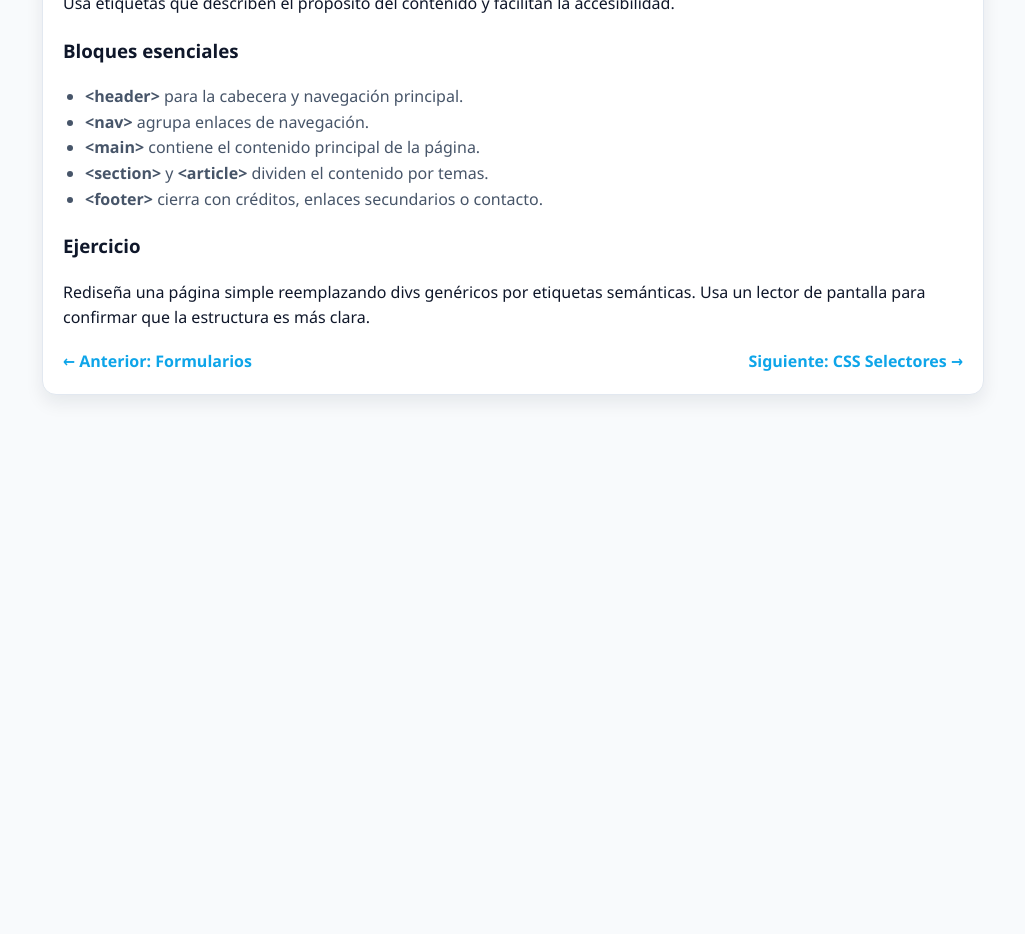
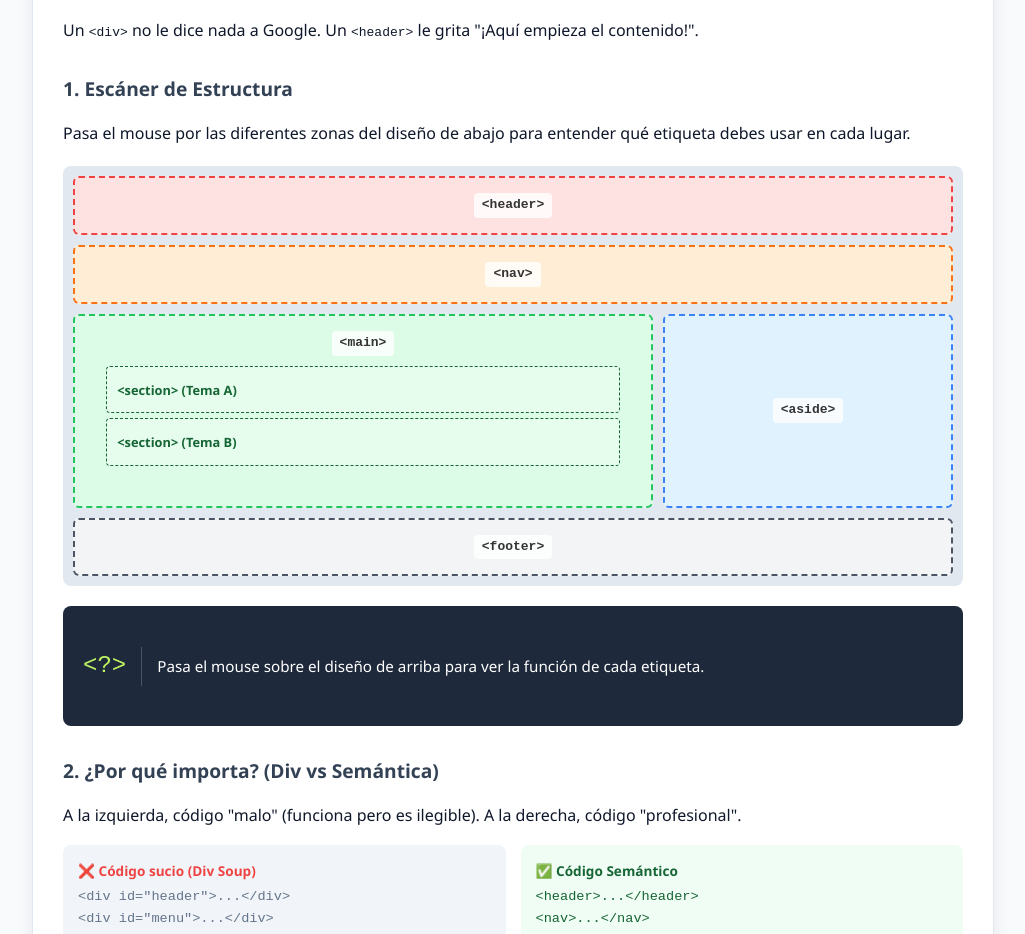
Before and after one commit to jreynoso111/Front-end-basico-WebDev, a plain HTML site: page clases/html-semantica.html in a window 1280 px wide. Shown: the part 150-1084 px from the top of the page, without its empty margins (127-1152 px from the left). Before the commit the page ends 800 px from the top, so only its background shows below. Drawn offline with Linux system fonts and the light colour scheme.

Commit message:
Update html-semantica.html

```diff
--- a/clases/html-semantica.html
+++ b/clases/html-semantica.html
@@ -5,37 +5,173 @@
     <meta name="viewport" content="width=device-width, initial-scale=1.0">
     <title>HTML: Semántica</title>
     <style>
-        :root { --primary:#2563eb; --bg:#f8fafc; --card:#fff; --text:#0f172a; --muted:#475569; --border:#e2e8f0; }
+        /* --- ESTILOS BASE --- */
+        :root { --primary:#2563eb; --bg:#f8fafc; --card:#fff; --text:#0f172a; --muted:#475569; --border:#e2e8f0; --code-bg: #1e293b; }
+
         body { font-family:'Segoe UI', Tahoma, sans-serif; background:var(--bg); color:var(--text); margin:0; padding:22px; line-height:1.6; }
-        .card { background:var(--card); border:1px solid var(--border); border-radius:14px; padding:20px; max-width:900px; margin:0 auto; box-shadow:0 8px 18px rgba(15,23,42,0.08); }
-        h1 { color:var(--primary); margin-top:0; }
-        .breadcrumb a { text-decoration:none; color:#0ea5e9; font-weight:700; }
-        .section { margin-top:16px; }
-        ul { padding-left:22px; color:var(--muted); }
-        .nav-links { display:flex; justify-content:space-between; align-items:center; margin-top:18px; }
+
+        .card { background:var(--card); border:1px solid var(--border); border-radius:14px; padding:30px; max-width:900px; margin:0 auto; box-shadow:0 8px 18px rgba(15,23,42,0.08); }
+
+        h1 { color:var(--primary); margin-top:0; border-bottom: 2px solid var(--border); padding-bottom: 15px; }
+        h2 { font-size: 1.2rem; margin-top: 30px; color: #334155; }
+
+        .breadcrumb a { text-decoration:none; color:#94a3b8; font-size: 0.9rem; font-weight:600; }
+        .breadcrumb a:hover { color: var(--primary); }
+
+        /* --- VISUALIZADOR SEMÁNTICO (GRID) --- */
+        .layout-container {
+            display: grid;
+            grid-template-columns: 2fr 1fr; /* Columna Izq (Main), Columna Der (Sidebar) */
+            grid-template-rows: auto auto 1fr auto; /* Header, Nav, Content, Footer */
+            gap: 10px;
+            background: #e2e8f0;
+            padding: 10px;
+            border-radius: 8px;
+            height: 400px;
+            margin-top: 20px;
+        }
+
+        /* En móviles, todo en una columna */
+        @media (max-width: 600px) {
+            .layout-container { grid-template-columns: 1fr; height: auto; }
+        }
+
+        /* Zonas Comunes */
+        .semantic-zone {
+            padding: 15px;
+            border-radius: 6px;
+            font-weight: bold;
+            display: flex;
+            align-items: center;
+            justify-content: center;
+            cursor: pointer;
+            transition: all 0.2s;
+            position: relative;
+            border: 2px dashed rgba(0,0,0,0.1);
+        }
+
+        .semantic-zone:hover {
+            transform: scale(1.02);
+            box-shadow: 0 4px 10px rgba(0,0,0,0.1);
+            z-index: 10;
+        }
+
+        .tag-label {
+            font-family: monospace;
+            background: rgba(255,255,255,0.8);
+            padding: 2px 8px;
+            border-radius: 4px;
+            color: #333;
+        }
+
+        /* Zonas Específicas (Colores y Ubicación) */
+        .area-header {
+            grid-column: 1 / -1; /* Ocupa todo el ancho */
+            background-color: #fee2e2; border-color: #ef4444; color: #991b1b;
+        }
+        .area-nav {
+            grid-column: 1 / -1;
+            background-color: #ffedd5; border-color: #f97316; color: #9a3412;
+        }
+        .area-main {
+            background-color: #dcfce7; border-color: #22c55e; color: #166534;
+            flex-direction: column; justify-content: flex-start;
+        }
+        .area-aside {
+            background-color: #e0f2fe; border-color: #3b82f6; color: #1e40af;
+        }
+        .area-footer {
+            grid-column: 1 / -1;
+            background-color: #f3f4f6; border-color: #4b5563; color: #1f2937;
+        }
+
+        /* Panel de Información */
+        .info-panel {
+            margin-top: 20px;
+            background: #1e293b;
+            color: white;
+            padding: 20px;
+            border-radius: 8px;
+            min-height: 80px;
+            display: flex;
+            align-items: center;
+        }
+        .info-title { font-size: 1.5rem; font-family: monospace; color: #bef264; margin-right: 15px; border-right: 1px solid #475569; padding-right: 15px; }
+        .info-desc { font-size: 0.95rem; line-height: 1.4; }
+
+        .nav-links { display:flex; justify-content:space-between; align-items:center; margin-top:40px; padding-top: 20px; border-top: 1px solid var(--border); }
         .nav-links a { text-decoration:none; color:#0ea5e9; font-weight:700; }
     </style>
 </head>
 <body>
     <div class="card">
         <div class="breadcrumb"><a href="../index.html">← Volver al programa</a></div>
-        <h1>HTML semántico</h1>
-        <p>Usa etiquetas que describen el propósito del contenido y facilitan la accesibilidad.</p>
+
+        <h1>HTML Semántico: Significado antes que Diseño</h1>
+        <p>Un <code>&lt;div&gt;</code> no le dice nada a Google. Un <code>&lt;header&gt;</code> le grita "¡Aquí empieza el contenido!".</p>
 
         <div class="section">
-            <h3>Bloques esenciales</h3>
-            <ul>
-                <li><strong>&lt;header&gt;</strong> para la cabecera y navegación principal.</li>
-                <li><strong>&lt;nav&gt;</strong> agrupa enlaces de navegación.</li>
-                <li><strong>&lt;main&gt;</strong> contiene el contenido principal de la página.</li>
-                <li><strong>&lt;section&gt;</strong> y <strong>&lt;article&gt;</strong> dividen el contenido por temas.</li>
-                <li><strong>&lt;footer&gt;</strong> cierra con créditos, enlaces secundarios o contacto.</li>
-            </ul>
+            <h2>1. Escáner de Estructura</h2>
+            <p>Pasa el mouse por las diferentes zonas del diseño de abajo para entender qué etiqueta debes usar en cada lugar.</p>
+
+            <div class="layout-container">
+                <div class="semantic-zone area-header" onmouseover="explain('header', 'La cabecera. Aquí va el Logo y el título del sitio.')">
+                    <span class="tag-label">&lt;header&gt;</span>
+                </div>
+
+                <div class="semantic-zone area-nav" onmouseover="explain('nav', 'Navegación. Solo para los enlaces principales (Menú).')">
+                    <span class="tag-label">&lt;nav&gt;</span>
+                </div>
+
+                <div class="semantic-zone area-main" onmouseover="explain('main', 'Contenido Principal. Lo único e importante de esta página específica.')">
+                    <span class="tag-label" style="margin-bottom:10px">&lt;main&gt;</span>
+
+                    <div style="border:1px dashed #166534; padding:10px; width:90%; border-radius:4px; margin-bottom:5px; background:rgba(255,255,255,0.3)">
+                        <span style="font-size:0.8rem">&lt;section&gt; (Tema A)</span>
+                    </div>
+                    <div style="border:1px dashed #166534; padding:10px; width:90%; border-radius:4px; background:rgba(255,255,255,0.3)">
+                        <span style="font-size:0.8rem">&lt;section&gt; (Tema B)</span>
+                    </div>
+                </div>
+
+                <div class="semantic-zone area-aside" onmouseover="explain('aside', 'Barra lateral. Información extra, publicidad o enlaces relacionados.')">
+                    <span class="tag-label">&lt;aside&gt;</span>
+                </div>
+
+                <div class="semantic-zone area-footer" onmouseover="explain('footer', 'Pie de página. Copyright, redes sociales y contacto.')">
+                    <span class="tag-label">&lt;footer&gt;</span>
+                </div>
+            </div>
+
+            <div class="info-panel">
+                <div id="display-tag" class="info-title">&lt;?&gt;</div>
+                <div id="display-desc" class="info-desc">Pasa el mouse sobre el diseño de arriba para ver la función de cada etiqueta.</div>
+            </div>
         </div>
 
         <div class="section">
-            <h3>Ejercicio</h3>
-            <p>Rediseña una página simple reemplazando divs genéricos por etiquetas semánticas. Usa un lector de pantalla para confirmar que la estructura es más clara.</p>
+            <h2>2. ¿Por qué importa? (Div vs Semántica)</h2>
+            <p>A la izquierda, código "malo" (funciona pero es ilegible). A la derecha, código "profesional".</p>
+
+            <div style="display:grid; grid-template-columns:1fr 1fr; gap:15px; margin-top:10px;">
+                <div style="background:#f1f5f9; padding:15px; border-radius:8px; font-size:0.85rem;">
+                    <strong style="color:#ef4444">❌ Código sucio (Div Soup)</strong>
+                    <pre style="margin:5px 0; color:#64748b;">
+&lt;div id="header"&gt;...&lt;/div&gt;
+&lt;div id="menu"&gt;...&lt;/div&gt;
+&lt;div class="contenido"&gt;...&lt;/div&gt;
+&lt;div id="pie"&gt;...&lt;/div&gt;</pre>
+                </div>
+
+                <div style="background:#f0fdf4; padding:15px; border-radius:8px; font-size:0.85rem;">
+                    <strong style="color:#166534">✅ Código Semántico</strong>
+                    <pre style="margin:5px 0; color:#166534;">
+&lt;header&gt;...&lt;/header&gt;
+&lt;nav&gt;...&lt;/nav&gt;
+&lt;main&gt;...&lt;/main&gt;
+&lt;footer&gt;...&lt;/footer&gt;</pre>
+                </div>
+            </div>
         </div>
 
         <div class="nav-links">
@@ -43,5 +179,12 @@
             <a href="css-selectores.html">Siguiente: CSS Selectores →</a>
         </div>
     </div>
+
+    <script>
+        function explain(tag, text) {
+            document.getElementById('display-tag').innerText = `<${tag}>`;
+            document.getElementById('display-desc').innerText = text;
+        }
+    </script>
 </body>
 </html>
```
